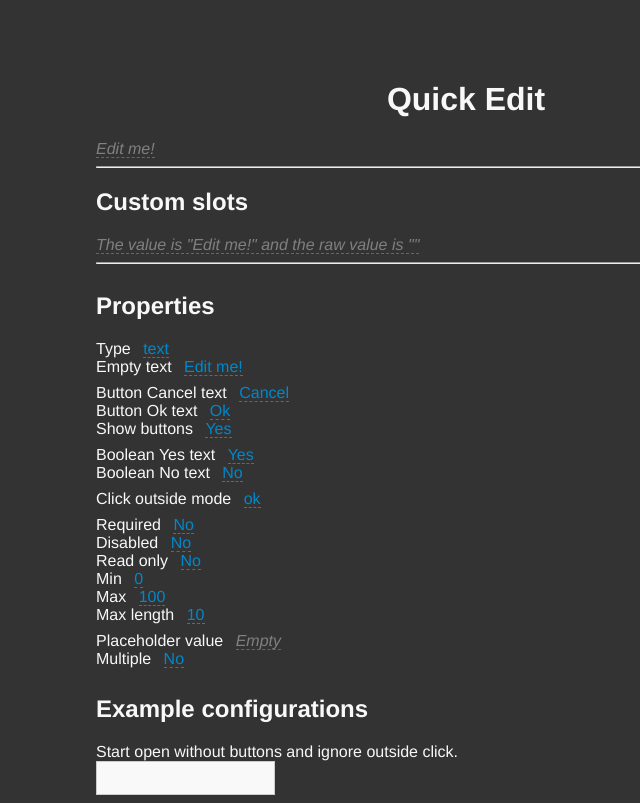
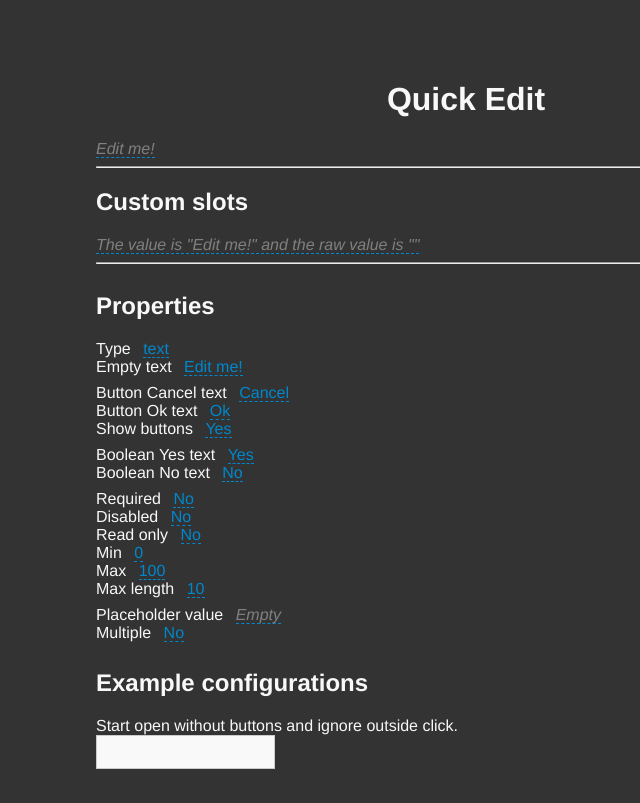
Before and after one commit to A1rPun/vue-quick-edit, a Vue app: page / in a window 1280 px wide. Shown: the whole page, without its empty margins (174-814 px from the left). Built offline with nearby package versions, Linux system fonts and the light colour scheme.

Commit message:
Remove auto-hide feature.

```diff
--- a/documentation/App.vue
+++ b/documentation/App.vue
@@ -97,12 +97,6 @@
         <label>
           Boolean No text
           <quick-edit v-model="booleanNoText"></quick-edit>
-        </label>
-      </div>
-      <div>
-        <label>
-          Click outside mode
-          <quick-edit v-model="mode" type="select" :options="modes"></quick-edit>
         </label>
       </div>
       <div>
--- a/src/quick-edit.vue
+++ b/src/quick-edit.vue
@@ -7,8 +7,6 @@
         v-model="inputValue"
         v-bind="$attrs"
         :tabindex="tabIndex"
-        @focusin="handleFocus"
-        @focusout="handleFocus"
         @keypress.enter="ok(true)"
         @keypress.escape.exact="close(true)"
       >
@@ -26,8 +24,6 @@
         v-model="inputValue"
         v-bind="$attrs"
         :tabindex="tabIndex"
-        @focusin="handleFocus"
-        @focusout="handleFocus"
         @keypress.ctrl.enter="ok(true)"
         @keypress.escape.exact="close(true)"
       ></textarea>
@@ -35,7 +31,7 @@
         v-else-if="types.radio === type || types.checkbox === type"
         v-for="option in displayOptions"
       >
-        <label :key="option.value" @focusin="handleFocus" @focusout="handleFocus">
+        <label :key="option.value">
           {{ option.text }}
           <input
             :type="type"
@@ -55,8 +51,6 @@
         v-model="inputValue"
         v-bind="$attrs"
         :tabindex="tabIndex"
-        @focusin="handleFocus"
-        @focusout="handleFocus"
         @keypress.enter="ok(true)"
         @keypress.escape.exact="close(true)"
       >
@@ -65,8 +59,6 @@
           :class="classNames.buttonOk"
           :title="buttonOkText"
           @click="ok(true)"
-          @focusin="handleFocus"
-          @focusout="handleFocus"
         >
           <slot name="button-ok">{{ buttonOkText }}</slot>
         </button>
@@ -74,8 +66,6 @@
           :class="classNames.buttonCancel"
           :title="buttonCancelText"
           @click="close(true)"
-          @focusin="handleFocus"
-          @focusout="handleFocus"
         >
           <slot name="button-cancel">{{ buttonCancelText }}</slot>
         </button>
@@ -108,7 +98,7 @@ const mune = keys =>
     return acc;
   }, {});
 const states = mune(['display', 'edit']);
-const events = mune(['input', 'rawInput', 'show', 'close', 'invalid', 'focusin']);
+const events = mune(['input', 'rawInput', 'show', 'close', 'invalid']);
 const types = mune([
   'boolean',
   'checkbox',
@@ -119,7 +109,6 @@ const types = mune([
   'textarea',
   'url',
 ]);
-const modes = mune(['ok', 'cancel', 'ignore']);
 
 export default {
   name: 'QuickEdit',
@@ -151,13 +140,6 @@ export default {
     options: {
       type: Array,
       default: () => [],
-      },
-    mode: {
-      type: String,
-      default: modes.ok,
-      validator: function(value) {
-        return !!modes[value];
-      },
     },
     value: {
       type: [String, Array, Boolean, Number],
@@ -270,13 +252,6 @@ export default {
         this.show();
       }
     },
-    handleFocus({ type }) {
-      if (events.focusin === type) {
-        clearTimeout(this._handleFocus);
-      } else {
-        this._handleFocus = setTimeout(this.clickOutside, 0);
-      }
-    },
     show(doFocus = true) {
       this.inputValue = this.theValue;
       this.inputState = states.edit;
@@ -311,11 +286,6 @@ export default {
     setValue(value) {
       this.theValue = value;
       this.inputValue = value;
-    },
-    clickOutside() {
-      if (this.inputState !== states.edit) return;
-      if (modes.ok === this.mode) this.ok(false);
-      else if (modes.cancel === this.mode) this.close(false);
     },
     getDisplayOption(opt) {
       const option = this.displayOptions.find(x => x.value === opt);
```
Also changed, not shown: 1 other file (tests, documents, lock files or other folders).
